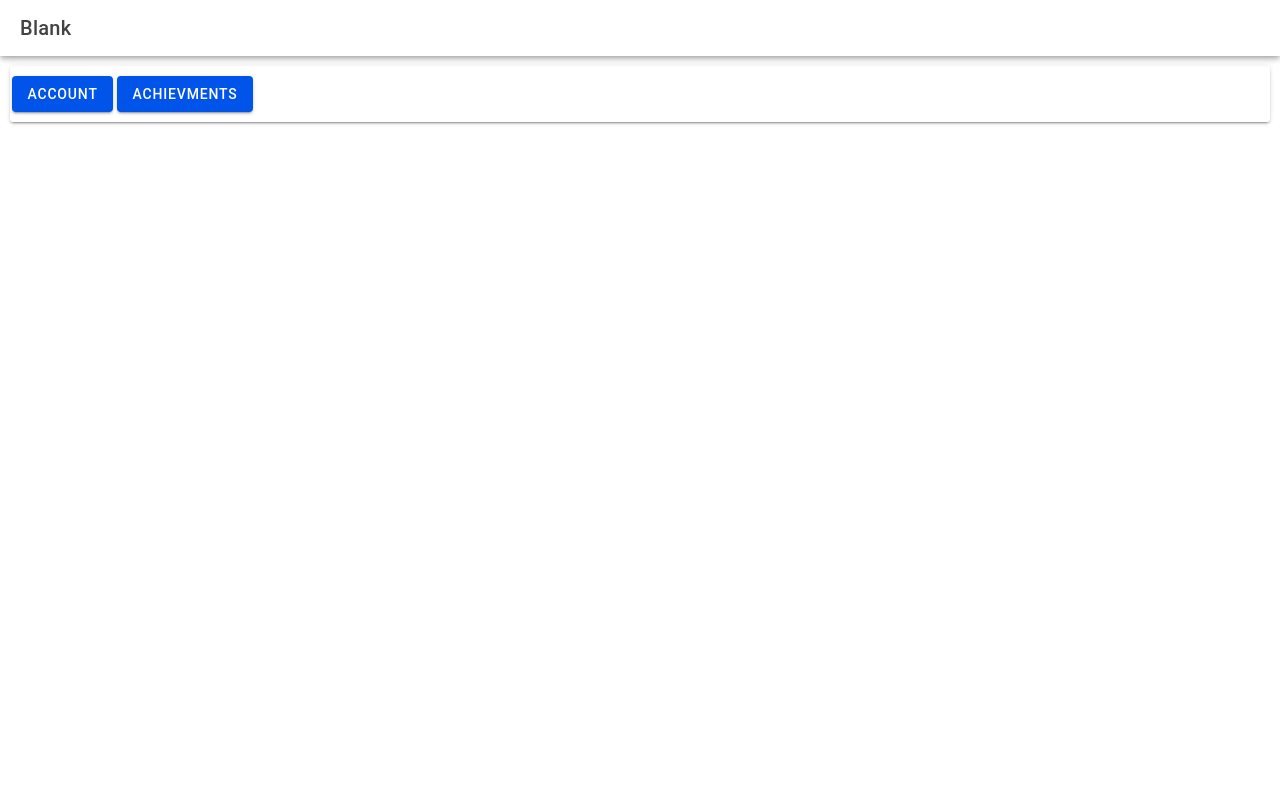
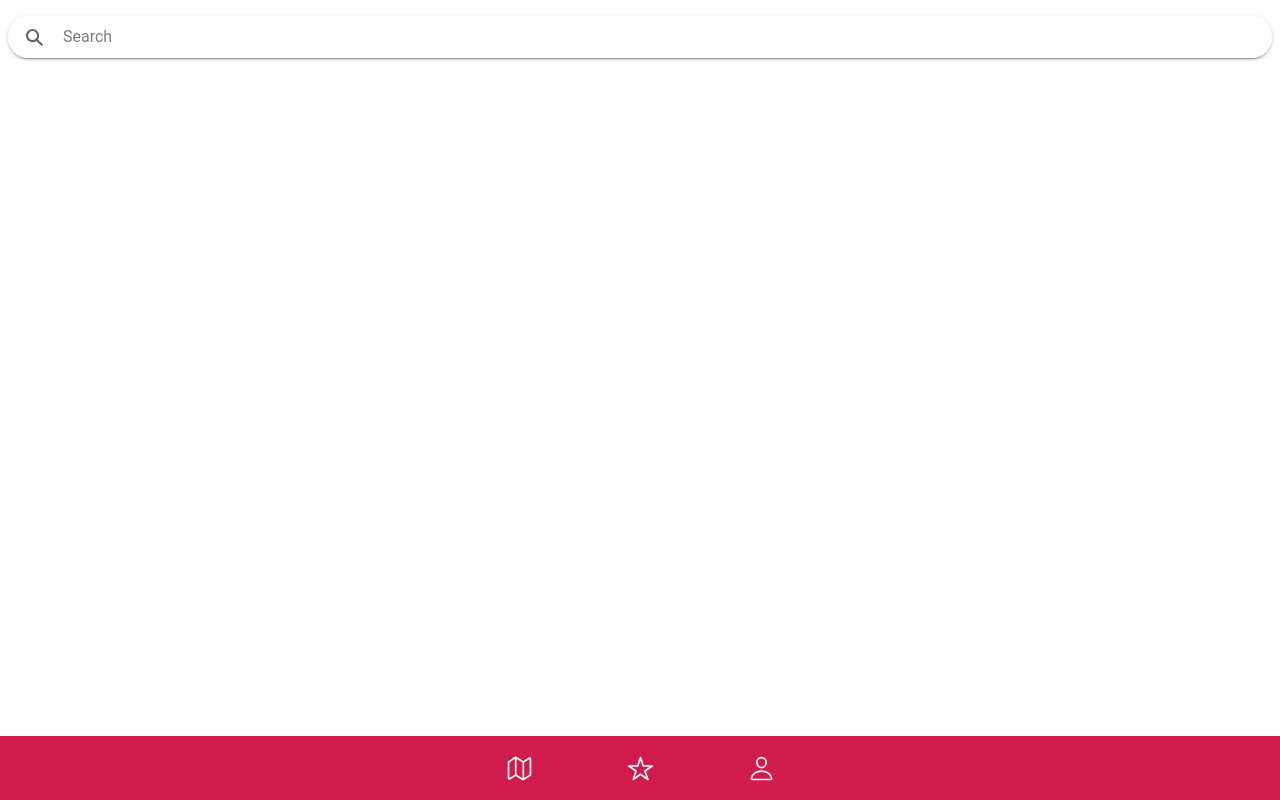
Before and after one commit to RetlocPeck/CityQuest, a React (Vite) app in the folder frontend/CityQuest/: page /home in a window 1280 px wide. Built offline with nearby package versions, Linux system fonts and the light colour scheme; a web font is replaced by a local one.

Commit message:
home page

```diff
--- /dev/null
+++ b/frontend/CityQuest/src/components/Toolbar.css
@@ -0,0 +1,12 @@
+.bg{
+    color: white;
+    background-color: rgb(207, 28, 76);
+    display: flex;
+    justify-content: center;
+    align-items: center;
+}
+
+.tool-button{
+    padding-left: 25px;
+    padding-right: 25px;
+}
--- /dev/null
+++ b/frontend/CityQuest/src/components/Toolbar.tsx
@@ -0,0 +1,53 @@
+import { IonToolbar, IonTitle, IonButton, IonIcon, IonSearchbar } from "@ionic/react";
+import './Toolbar.css';
+import accountImg from "../assets/account.png";
+import { mapOutline, starOutline, personOutline} from "ionicons/icons";
+
+
+//Add option to pass in custom buttons /home or settings
+const Toolbar = () => {
+    return (
+        <>
+        <IonToolbar  >
+            <div className = "bg">
+            <IonButton
+            className = "tool-button"
+            fill = "clear"
+              href = "/home"
+              color = "light"
+              size = "large"
+
+
+            >
+                <IonIcon icon={mapOutline}></IonIcon>
+            </IonButton>
+
+
+            <IonButton
+             className = "tool-button"
+            fill = "clear"
+              href = "/achievements"
+              color = "light"
+              size = "large"
+            >
+                <IonIcon icon={starOutline}></IonIcon>
+            </IonButton>
+
+
+            <IonButton
+             className = "tool-button"
+            fill = "clear"
+            color = "light"
+              href = "/settings"
+              size = "large"
+            >
+                <IonIcon icon={personOutline}></IonIcon>
+            </IonButton>
+            </div>
+
+        </IonToolbar>
+        </>
+    )
+};
+
+export default Toolbar;
--- a/frontend/CityQuest/src/pages/Home.tsx
+++ b/frontend/CityQuest/src/pages/Home.tsx
@@ -1,21 +1,16 @@
-import { IonButton, IonCard, IonContent, IonHeader, IonPage, IonTitle, IonToolbar } from '@ionic/react';
+import { IonButton, IonCard, IonContent, IonHeader, IonPage, IonSearchbar, IonTitle, IonToolbar } from '@ionic/react';
 import ExploreContainer from '../components/ExploreContainer';
 import '.././stylesheets/Home.css';
+import Toolbar from '../components/Toolbar';
 
 const Home: React.FC = () => {
   return (
+    <>
     <IonPage>
-      <IonHeader>
-        <IonToolbar>
-          <IonTitle>Blank</IonTitle>
-        </IonToolbar>
-      </IonHeader>
-      <IonContent fullscreen>
-        <IonHeader collapse="condense">
-          <IonToolbar>
-            <IonTitle size="large">Blank</IonTitle>
-          </IonToolbar>
-        </IonHeader>
+     <IonContent fullscreen>
+     <IonSearchbar style={{ paddingTop: "16px", '--border-radius': '20px', "--height": "60px", }}>
+        </IonSearchbar>
+
       {/**
        *
        * Map will be on this screen
@@ -23,14 +18,14 @@ const Home: React.FC = () => {
        * Add a toolbar at bottom that contains buttons for:
        * - Acccount, Achievments
        */}
-       <IonCard>
-        <IonToolbar>
-          <IonButton>Account</IonButton>
-          <IonButton>Achievments</IonButton>
-        </IonToolbar>
-        </IonCard>
+
+
       </IonContent>
+      <Toolbar />
     </IonPage>
+
+    </>
+
   );
 };
 
```
